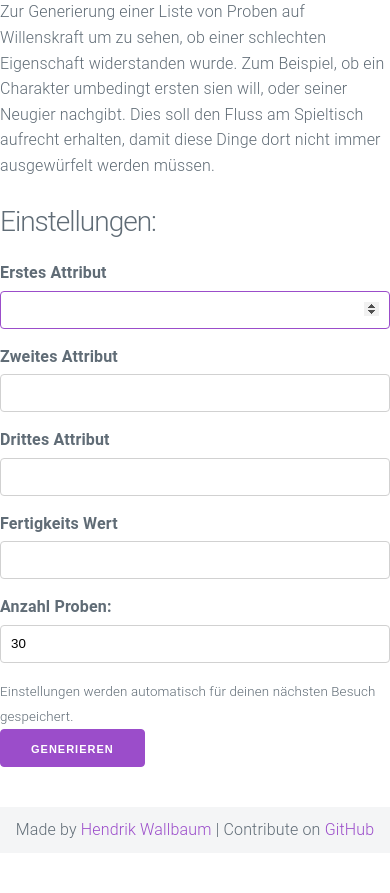
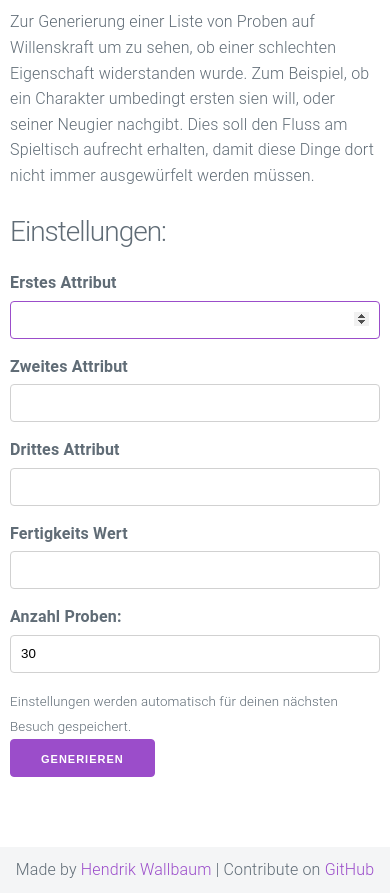
Before and after one commit to HoverBaum/DSA-wuerfel, a plain HTML site: page docs/index.html in a window 390 px wide. Shown: the part 177-1070 px from the top of the page. Before the commit the page ends 1030 px from the top, so only its background shows below. Drawn offline with Linux system fonts and the light colour scheme.

Commit message:
add basic CSS support for mobile

```diff
--- a/docs/index.html
+++ b/docs/index.html
@@ -4,6 +4,7 @@
 <head>
 	<meta charset="utf-8">
 	<title>DSA Widerstandsproben</title>
+	<meta name="viewport" content="width=device-width, initial-scale=1.0, user-scalable=no">
 
 	<link rel="stylesheet" href="./milligram.min.css" />
 	<link rel="stylesheet" href="./style.css" />
@@ -15,7 +16,7 @@
 
 	<main>
 
-		<section class="no-print">
+		<section class="no-print padded">
 
 			<p>Zur Generierung einer Liste von Proben auf Willenskraft um zu sehen, ob einer schlechten Eigenschaft widerstanden wurde. Zum Beispiel, ob ein Charakter umbedingt ersten sien will, oder seiner Neugier nachgibt. Dies soll den Fluss am Spieltisch aufrecht erhalten, damit diese Dinge dort nicht immer ausgewürfelt werden müssen.</p>
 
@@ -47,7 +48,7 @@
 		</section>
 
 		<!-- Result -->
-		<section id="result">
+		<section id="result" class="padded">
 
 		</section>
 	</main>
--- a/docs/style.css
+++ b/docs/style.css
@@ -27,6 +27,10 @@ footer {
 	padding: 1rem;
 }
 
+.padded {
+	padding: 1rem;
+}
+
 @media print {
 	.no-print {
 		display: none;
```
